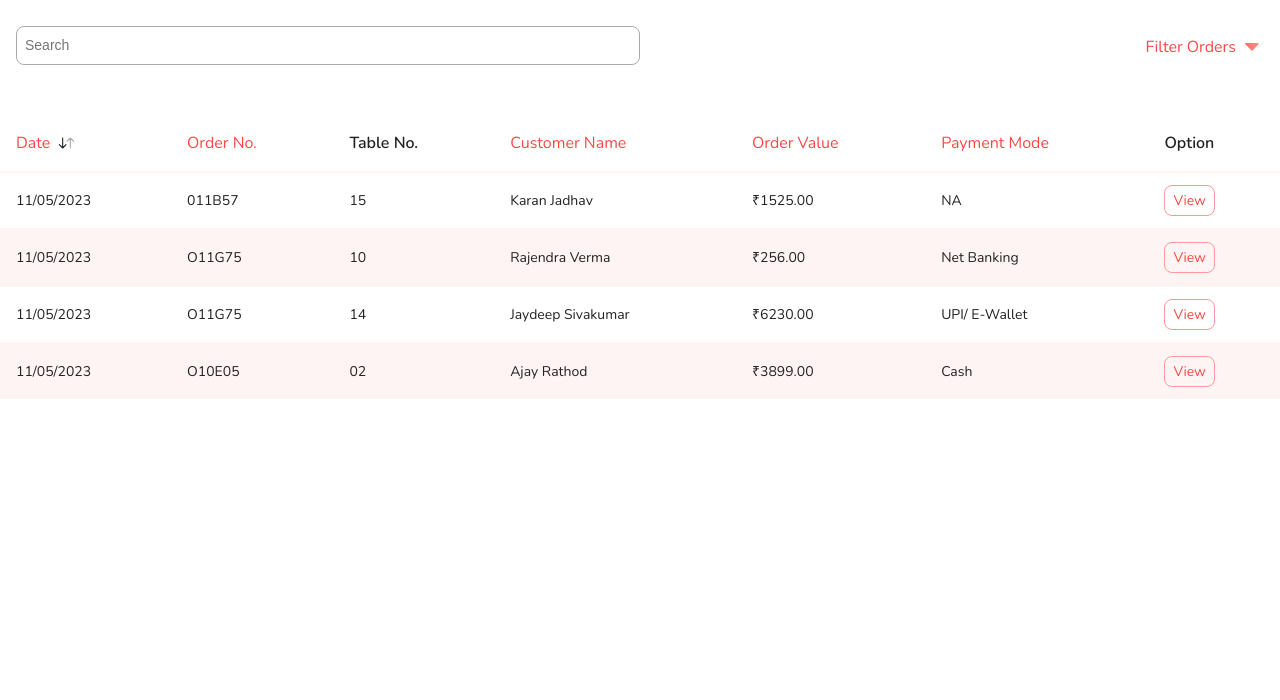
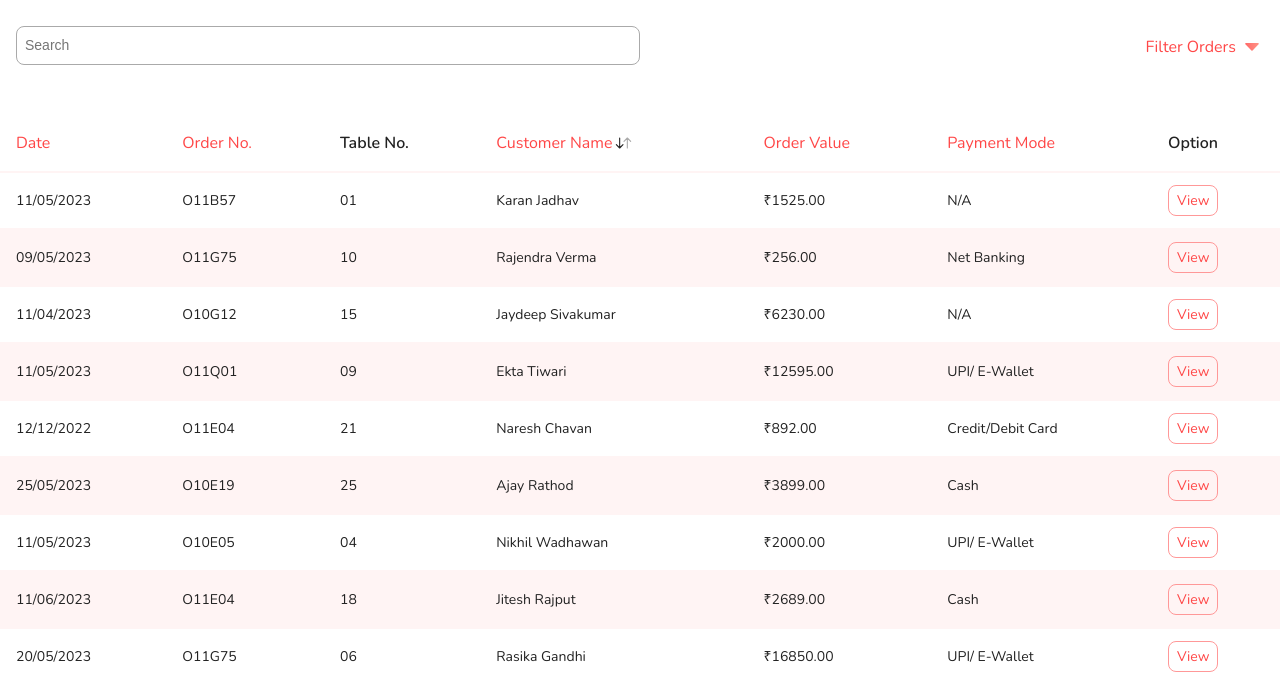
Before and after one commit to parakhpixel6/Restaurant-Menu-Pixel6, a website: page manage_orders/past_order_listing/past_order_list.html in a window 1280 px wide. Shown: the part 139-839 px from the top of the page. Before the commit the page ends 800 px from the top, so only its background shows below. Drawn offline with nearby package versions, Linux system fonts and the light colour scheme.

Commit message:
past order sorting

```diff
--- a/manage_orders/past_order_listing/past_order_list.html
+++ b/manage_orders/past_order_listing/past_order_list.html
@@ -7,8 +7,11 @@
   <meta name="viewport" content="width=device-width, initial-scale=1.0" />
   <link rel="preconnect" href="https://fonts.googleapis.com" />
   <link rel="preconnect" href="https://fonts.gstatic.com" crossorigin />
-  <link rel="stylesheet" href="https://fonts.googleapis.com/css2?family=Material+Symbols+Rounded:opsz,wght,FILL,GRAD@20..48,100..700,0..1,-50..200" />
-  <link href="https://fonts.googleapis.com/css2?family=EB+Garamond:wght@700&family=Nunito:wght@400;600&family=Pacifico&display=swap" rel="stylesheet" />
+  <link rel="stylesheet"
+    href="https://fonts.googleapis.com/css2?family=Material+Symbols+Rounded:opsz,wght,FILL,GRAD@20..48,100..700,0..1,-50..200" />
+  <link
+    href="https://fonts.googleapis.com/css2?family=EB+Garamond:wght@700&family=Nunito:wght@400;600&family=Pacifico&display=swap"
+    rel="stylesheet" />
   <link rel="stylesheet" href="../../css/style.css" />
 </head>
 
@@ -18,13 +21,6 @@
       <span>Manage orders ></span>
       <span>Past Orders</span>
     </div> -->
-  <div class="d-flex" style="width: 100%;">
-    <div class="breadcrumbs a-align-c d-flex ">
-      <p onclick="window.location.href='../../dashboard-index'">My Dashboard </p>
-      <p onclick="window.location.href='./past_order_list.html'"><span>&nbsp; ></span> Manage Orders </p>
-      <p class="red" onclick="window.location.href='./past_order_list.html'"><span>&nbsp; ></span> Past Orders </p>
-    </div>
-
   <div class="cursor-pointer notify-dropdown d-flex center g-12">
     <span class="top-bell-icon material-symbols-rounded">
       notifications_active
@@ -34,7 +30,6 @@
       expand_more
     </span>
   </div>
-  </div>
   <div class="header container-wrap">
     <div class="d-flex center">
       <p class="header-title">Past Order</p>
@@ -42,7 +37,9 @@
     <div class="d-flex center g-48">
       <div class=" d-flex start g-16">
         <svg xmlns="http://www.w3.org/2000/svg" width="42" height="58" viewBox="0 0 42 58" fill="none">
-          <path d="M30.5466 34.2C32.1212 34.2 33.5068 33.298 34.2206 31.934L41.7365 15.656C41.9134 15.3225 42.0042 14.9464 41.9999 14.5649C41.9955 14.1834 41.8961 13.8097 41.7116 13.4808C41.5271 13.1519 41.2638 12.8791 40.9478 12.6896C40.6319 12.5 40.2741 12.4002 39.91 12.4H8.83857L6.86511 8H0V12.4H4.19884L11.7568 31.098L8.92254 36.466C7.38997 39.414 9.40541 43 12.5965 43H37.7896V38.6H12.5965L14.9059 34.2H30.5466ZM10.833 16.8H36.341L30.5466 29.8H15.8086L10.833 16.8ZM12.5965 45.2C10.2872 45.2 8.41868 47.18 8.41868 49.6C8.41868 52.02 10.2872 54 12.5965 54C14.9059 54 16.7954 52.02 16.7954 49.6C16.7954 47.18 14.9059 45.2 12.5965 45.2ZM33.5908 45.2C31.2814 45.2 29.4129 47.18 29.4129 49.6C29.4129 52.02 31.2814 54 33.5908 54C35.9001 54 37.7896 52.02 37.7896 49.6C37.7896 47.18 35.9001 45.2 33.5908 45.2Z" fill="#B3D9E2" />
+          <path
+            d="M30.5466 34.2C32.1212 34.2 33.5068 33.298 34.2206 31.934L41.7365 15.656C41.9134 15.3225 42.0042 14.9464 41.9999 14.5649C41.9955 14.1834 41.8961 13.8097 41.7116 13.4808C41.5271 13.1519 41.2638 12.8791 40.9478 12.6896C40.6319 12.5 40.2741 12.4002 39.91 12.4H8.83857L6.86511 8H0V12.4H4.19884L11.7568 31.098L8.92254 36.466C7.38997 39.414 9.40541 43 12.5965 43H37.7896V38.6H12.5965L14.9059 34.2H30.5466ZM10.833 16.8H36.341L30.5466 29.8H15.8086L10.833 16.8ZM12.5965 45.2C10.2872 45.2 8.41868 47.18 8.41868 49.6C8.41868 52.02 10.2872 54 12.5965 54C14.9059 54 16.7954 52.02 16.7954 49.6C16.7954 47.18 14.9059 45.2 12.5965 45.2ZM33.5908 45.2C31.2814 45.2 29.4129 47.18 29.4129 49.6C29.4129 52.02 31.2814 54 33.5908 54C35.9001 54 37.7896 52.02 37.7896 49.6C37.7896 47.18 35.9001 45.2 33.5908 45.2Z"
+            fill="#B3D9E2" />
         </svg>
         <div class="text-center">
           <p class="cart-stats-value">245</p>
@@ -51,7 +48,9 @@
       </div>
       <div class="d-flex start g-16">
         <svg xmlns="http://www.w3.org/2000/svg" width="29" height="58" viewBox="0 0 29 58" fill="none">
-          <path d="M2.63636 10H29L26.3636 14.4444H17.7691C19.0345 15.7333 19.9836 17.2444 20.5373 18.8889H29L26.3636 23.3333H21.0909C20.4318 29.0444 15.1327 33.6222 8.43636 34.3556V34.4444H6.59091L22.4091 50H15.8182L0 34.4444V30H6.59091C11.2309 30 15.08 27.1111 15.7127 23.3333H0L2.63636 18.8889H14.9218C13.4455 16.2667 10.2818 14.4444 6.59091 14.4444H0L2.63636 10Z" fill="#FFF1B1" />
+          <path
+            d="M2.63636 10H29L26.3636 14.4444H17.7691C19.0345 15.7333 19.9836 17.2444 20.5373 18.8889H29L26.3636 23.3333H21.0909C20.4318 29.0444 15.1327 33.6222 8.43636 34.3556V34.4444H6.59091L22.4091 50H15.8182L0 34.4444V30H6.59091C11.2309 30 15.08 27.1111 15.7127 23.3333H0L2.63636 18.8889H14.9218C13.4455 16.2667 10.2818 14.4444 6.59091 14.4444H0L2.63636 10Z"
+            fill="#FFF1B1" />
         </svg>
         <div class="text-center">
           <p class="ruppe-stats-value">52,890</p>
@@ -66,7 +65,8 @@
       <input type="search" class="search-tab out-none" placeholder="Search">
       <div class="filter-order-selectSlot dropdown-wrapper" onclick="togglePastOrderFilterDivFun()">
         <span class="dropdown-default past-order-view-btn">Filter Orders
-          <img class="past-order-filter-img past-order-view-btn" src="../../assets/images/icons/filled arrow up.svg" alt="filter" />
+          <img class="past-order-filter-img past-order-view-btn" src="../../assets/images/icons/filled arrow up.svg"
+            alt="filter" />
         </span>
       </div>
     </div>
@@ -125,8 +125,10 @@
         </div>
       </div>
       <div class="d-flex g-16 padding-b-15">
-        <button class="past-order-view-btn staff-disable-btn g-16" onclick="window.location.href='../../manage_orders/past_order_listing/past_order_list.html'">Reset</button>
-        <button class="btn-wrap past-order-view-btn" onclick="window.location.href='../../manage_orders/past_order_listing/past_order_list.html'">Apply</button>
+        <button class="past-order-view-btn staff-disable-btn g-16"
+          onclick="window.location.href='../../manage_orders/past_order_listing/past_order_list.html'">Reset</button>
+        <button class="btn-wrap past-order-view-btn"
+          onclick="window.location.href='../../manage_orders/past_order_listing/past_order_list.html'">Apply</button>
       </div>
 
 
@@ -135,101 +137,28 @@
 
   <div class="container-wrap-main">
     <div class="container-wrap-past">
+
       <table class="custom-table past-order-table">
         <thead>
-          <span>
-            <th class="past-order-table-heading">
-              Date
-              <img class="past-order-datefilter-img" src="../../assets/images/icons/sort.svg" alt="datefilter" />
+          <tr>
+            <th class="past-order-table-heading"><a class="sortbutton" href="#" onclick="shortName()"> Date</a>
             </th>
-          </span>
-
-          <th class="past-order-table-heading">Order No.</th>
+            <th class="past-order-table-heading"><a class="sortbutton" href="#" onclick="shortName()">Order No.</a></th>
             <th>Table No.</th>
-          <th class="past-order-table-heading">Customer Name</th>
-          <th class="past-order-table-heading">Order Value</th>
-          <th class="past-order-table-heading">Payment Mode</th>
+            <th class="past-order-table-heading"><a class="sortbutton" href="#" onclick="shortName()">Customer Name<img class="past-order-datefilter-img"
+              src="../../assets/images/icons/sort.svg" alt="datefilter" /></a></th>
+            <th class="past-order-table-heading"><a class="sortbutton" href="#" onclick="shortName()">Order Value</a></th>
+            <th class="past-order-table-heading"><a class="sortbutton" href="#" onclick="shortName()">Payment Mode</a></th>
             <th>Option</th>
+          </tr>
         </thead>
-
-          <div class="past-order-table-heading-data">
-            <tr  >
-              <td class="past-order-table-heading-data">11/05/2023</td>
-              <td class="past-order-table-heading-data">011B57</td>
-              <td class="past-order-table-heading-data">15</td>
-              <td class="past-order-table-heading-data">Karan Jadhav</td>
-              <td class="past-order-table-heading-data">₹1525.00</td>
-              <td class="past-order-table-heading-data">NA</td>
-              <td class="past-order-table-heading-data-view">
-              <button class="past-order-view-btn staff-disable-btn" onclick="window.location.href='../../manage_orders/past_order_listing/past_order_detail.html'">View</button>
-            </td>
-          </tr>
-        </div>
-
-          <div>
-            <tr  >
-              <td class="past-order-table-heading-data">11/05/2023</td>
-              <td class="past-order-table-heading-data">O11G75</td>
-              <td class="past-order-table-heading-data">10</td>
-              <td class="past-order-table-heading-data">Rajendra Verma</td>
-              <td class="past-order-table-heading-data">₹256.00</td>
-              <td class="past-order-table-heading-data">Net Banking</td>
-              <td class="past-order-table-heading-data-view">
-              <button class="past-order-view-btn staff-disable-btn" onclick="window.location.href='../../manage_orders/past_order_listing/past_order_detail.html'">View</button>
-            </td>
-          </tr>
-        </div>
-
-          <div>
-            <tr >
-              <td class="past-order-table-heading-data">11/05/2023</td>
-              <td class="past-order-table-heading-data">O11G75</td>
-              <td class="past-order-table-heading-data">14</td>
-              <td class="past-order-table-heading-data">Jaydeep Sivakumar</td>
-              <td class="past-order-table-heading-data">₹6230.00</td>
-              <td class="past-order-table-heading-data">UPI/ E-wallet</td>
-              <td class="past-order-table-heading-data-view">
-              <button class="past-order-view-btn staff-disable-btn" onclick="window.location.href='../../manage_orders/past_order_listing/past_order_detail.html'">View</button>
-            </td>
-          </tr>
-        </div>
-
-          <div>
-            <tr >
-              <td class="past-order-table-heading-data">11/05/2023</td>
-              <td class="past-order-table-heading-data">O10E05</td>
-              <td class="past-order-table-heading-data">02</td>
-              <td class="past-order-table-heading-data">Ajay Rathod</td>
-              <td class="past-order-table-heading-data">₹3899.00</td>
-              <td class="past-order-table-heading-data">Cash</td>
-              <td class="past-order-table-heading-data-view">
-                <!-- <input
-                  class="past-order-view-btn"
-                  type="button"
-                  value="View"
-                  onclick="window.location.href = '../../manage_orders/past_order_listing/past_order_detail.html'"
-                /> -->
-              <button class="past-order-view-btn staff-disable-btn" onclick="window.location.href='../../manage_orders/past_order_listing/past_order_detail.html'">View</button>
-            </td>
-          </tr>
-        </div>
+        <tbody id="orderEntry">
+        </tbody>
       </table>
     </div>
   </div>
+  </div>
 
-  <!-- <div class="past-order-pagination-btn">
-      <input class="past-order-previous-btn past-order-view-btn" type="button" value="< Previous" />
-      <span><input class="past-order-1st-btn" type="button" value="1" /></span>
-      <span>2</span>
-      <span>3</span>
-      <span>....</span>
-      <span>10</span>
-      <input class="past-order-next-btn past-order-view-btn" type="button" value="Next >" />
-    </div> -->
-  <!-- <script src="https://cdnjs.cloudflare.com/ajax/libs/gsap/3.10.3/gsap.min.js"
-          integrity="sha512-6zTDRWNxo8vI6JZYDCwhrJpg5icK3P4HNnW3czsO5Scb3lAoPDam+/wF3eog4hxcl0h44d0XlIcFkuoSaWHQ2g=="
-          crossorigin="anonymous" referrerpolicy="no-referrer">
-      </script> -->
   <script src="../../manage_orders/past_order_listing/past_order.js"></script>
   <script src="../../js/range-slider.js"></script>
 </body>
```
Lines whose indentation alone changed are shown as unchanged.
